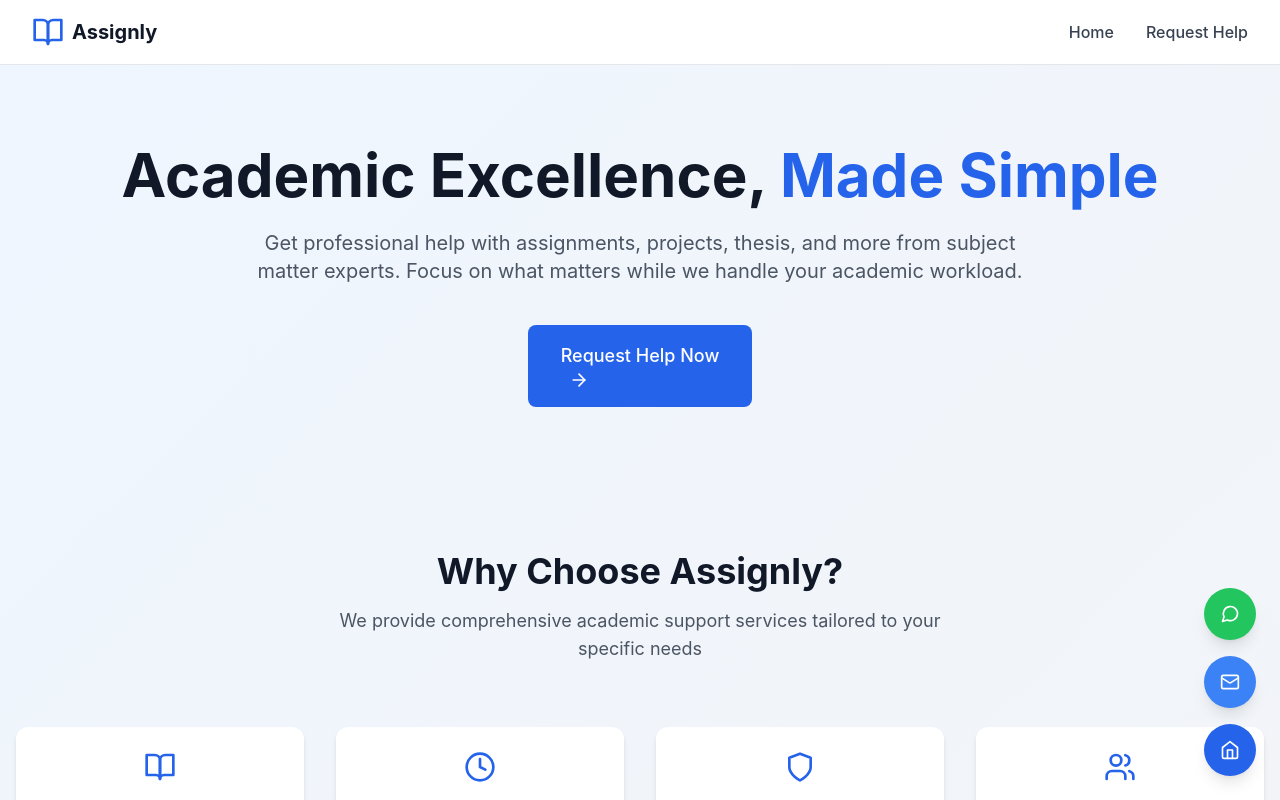
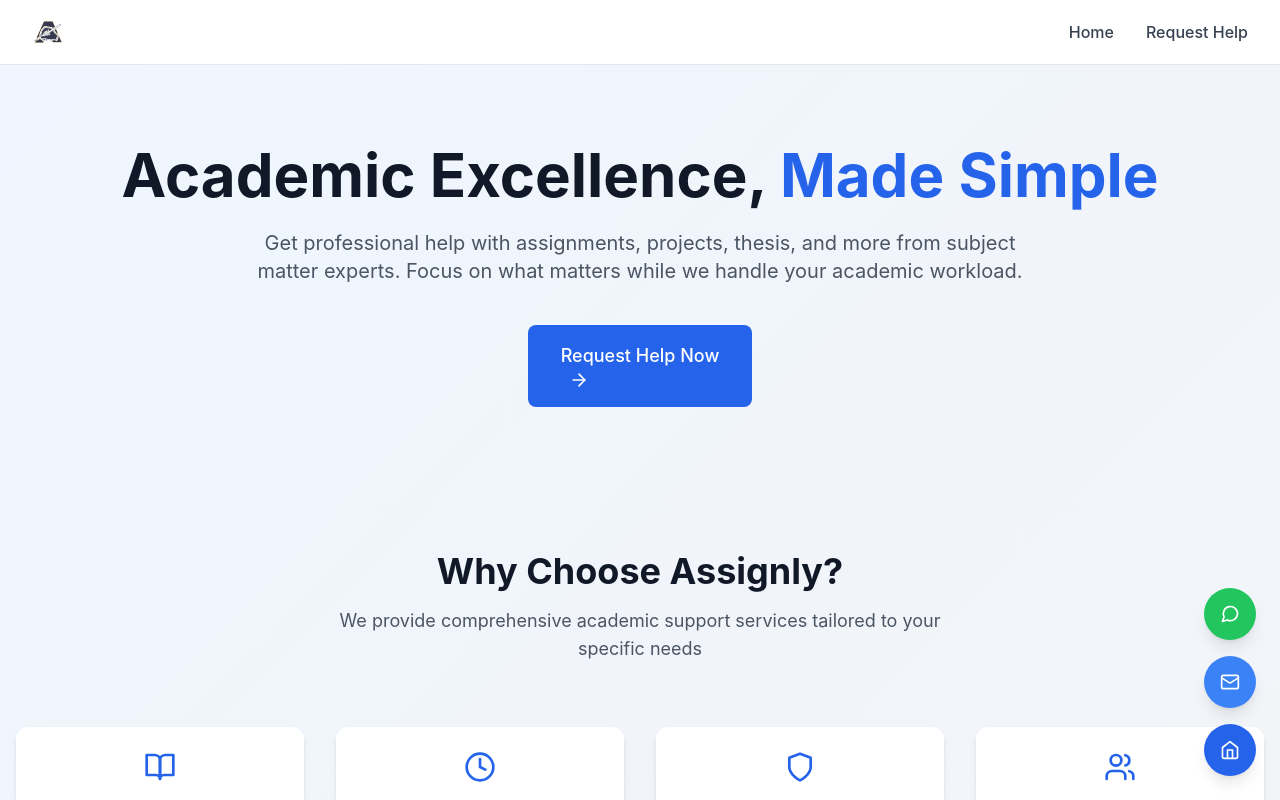
Before and after one commit to Baileymomo25/assignly-frontend, a React (Vite) app: page / in a window 1280 px wide. Shown: the top 800 px of the page. Built offline with nearby package versions, Linux system fonts and the light colour scheme; no server answers.

Commit message:
Update logo and favicon

```diff
--- a/index.html
+++ b/index.html
@@ -3,7 +3,7 @@
   <head>
     <meta charset="UTF-8" />
     <script src="https://js.paystack.co/v1/inline.js"></script>
-    <link rel="icon" type="image/svg+xml" href="/vite.svg" />
+    <link rel="icon" type="image/svg+xml" href="/logo.png" />
     <meta name="viewport" content="width=device-width, initial-scale=1.0" />
     <title>Assignly - Academic Assistance for Students</title>
     <meta name="description" content="Get professional help with assignments, projects, thesis, and more from subject matter experts." />
--- a/src/components/Layout/Header.jsx
+++ b/src/components/Layout/Header.jsx
@@ -1,7 +1,10 @@
 import { motion } from 'framer-motion'
-import { BookOpen } from 'lucide-react'
+import { Link } from 'react-router-dom'
 
 export default function Header() {
+  // Logo path - you can change this to any image in your public folder
+  const logoPath = "/logo.png"; // or "/logo.svg", "/images/logo.png", etc.
+
   return (
     <motion.header
       initial={{ y: -100 }}
@@ -11,12 +14,36 @@
       <div className="max-w-7xl mx-auto px-4 sm:px-6 lg:px-8">
         <div className="flex justify-between items-center h-16">
           <div className="flex items-center space-x-2">
-            <BookOpen className="h-8 w-8 text-primary-600" />
-            <span className="text-xl font-bold text-gray-900">Assignly</span>
+            <Link to="/" className="flex items-center space-x-2">
+              {/* Logo from public folder */}
+              <img
+                src={logoPath}
+                alt="Assignly Logo"
+                className="h-8 w-auto"
+                onError={(e) => {
+                  // Fallback if the logo file doesn't exist
+                  console.error('Logo not found:', logoPath);
+                  e.target.style.display = 'none';
+
+                  // Show text fallback
+                  const fallbackElement = e.target.nextElementSibling;
+                  if (fallbackElement) {
+                    fallbackElement.style.display = 'block';
+                  }
+                }}
+              />
+              {/* Text fallback logo - hidden by default */}
+              <span
+                className="text-xl font-bold text-gray-900 hidden"
+                style={{ display: 'none' }}
+              >
+                Assignly
+              </span>
+            </Link>
           </div>
           <nav className="hidden md:flex space-x-8">
-            <a href="/" className="text-gray-700 hover:text-primary-600 transition-colors">Home</a>
-            <a href="/request" className="text-gray-700 hover:text-primary-600 transition-colors">Request Help</a>
+            <Link to="/" className="text-gray-700 hover:text-primary-600 transition-colors">Home</Link>
+            <Link to="/request" className="text-gray-700 hover:text-primary-600 transition-colors">Request Help</Link>
           </nav>
         </div>
       </div>
```
Also changed, not shown: public/logo.png (added).
